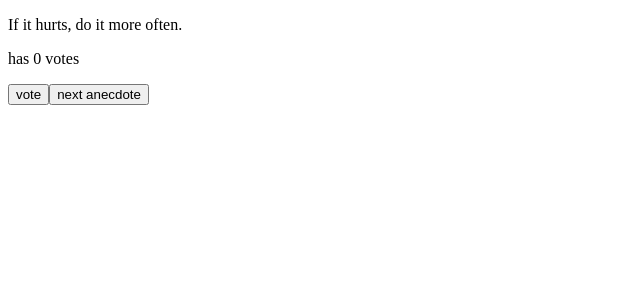
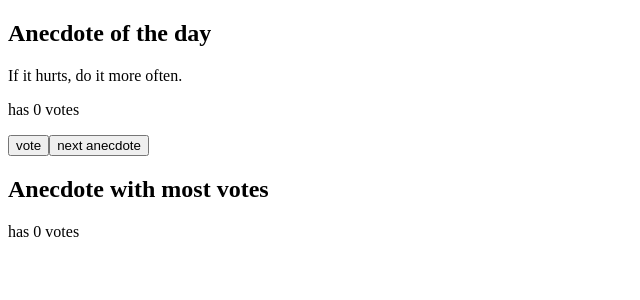
Before and after one commit to Geyiro/Introduction-to-REACT, a React (Vite) app: page / in a window 1280 px wide. Shown: the top 300 px of the page, without its empty margins (0-640 px from the left). Built offline with nearby package versions, Linux system fonts and the light colour scheme.

Commit message:
Part 1.14 anecdotes step3

```diff
--- a/src/App.jsx
+++ b/src/App.jsx
@@ -34,12 +34,26 @@ const App = () => {
     setVoted(votesCopy)
   }
 
+  let maxVotes = 0
+  let maxIndex = -1
+
+  for (const [index, votes] of Object.entries(voted)) {
+    if (votes > maxVotes) {
+      maxVotes = votes
+      maxIndex = index
+    }
+  }
+
   return (
     <div>
+      <h2>Anecdote of the day</h2>
       <p>{anecdotes[selected]}</p>
       <p>has {voted[selected] ?? 0} votes</p>
       <Button handleClick= {() => handleVote(selected)} text="vote"/>
       <Button handleClick= {() => setSelected(getRandomInt())} text="next anecdote"/>
+      <h2>Anecdote with most votes</h2>
+      <p>{ maxIndex > -1 ? anecdotes[maxIndex] : '' }</p>
+      <p>has {maxVotes} votes</p>
     </div>
   )
 }
```
